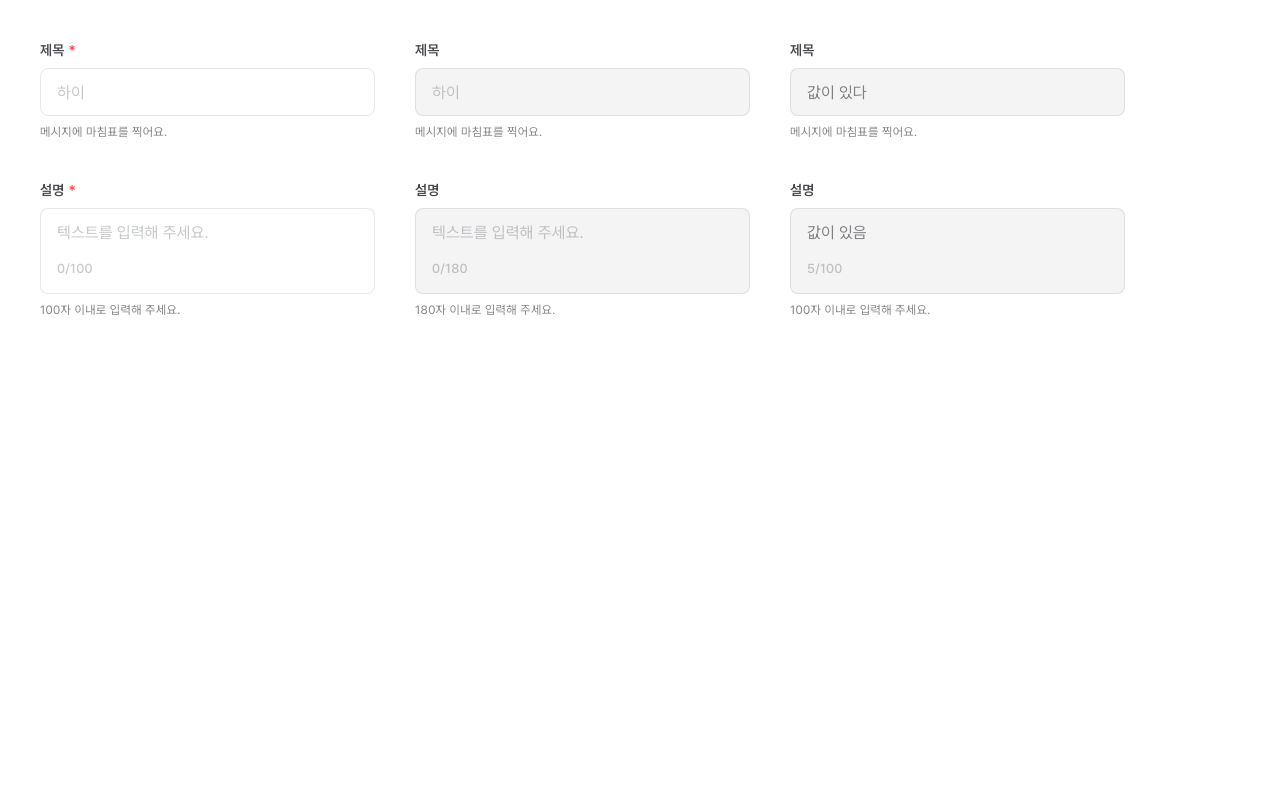
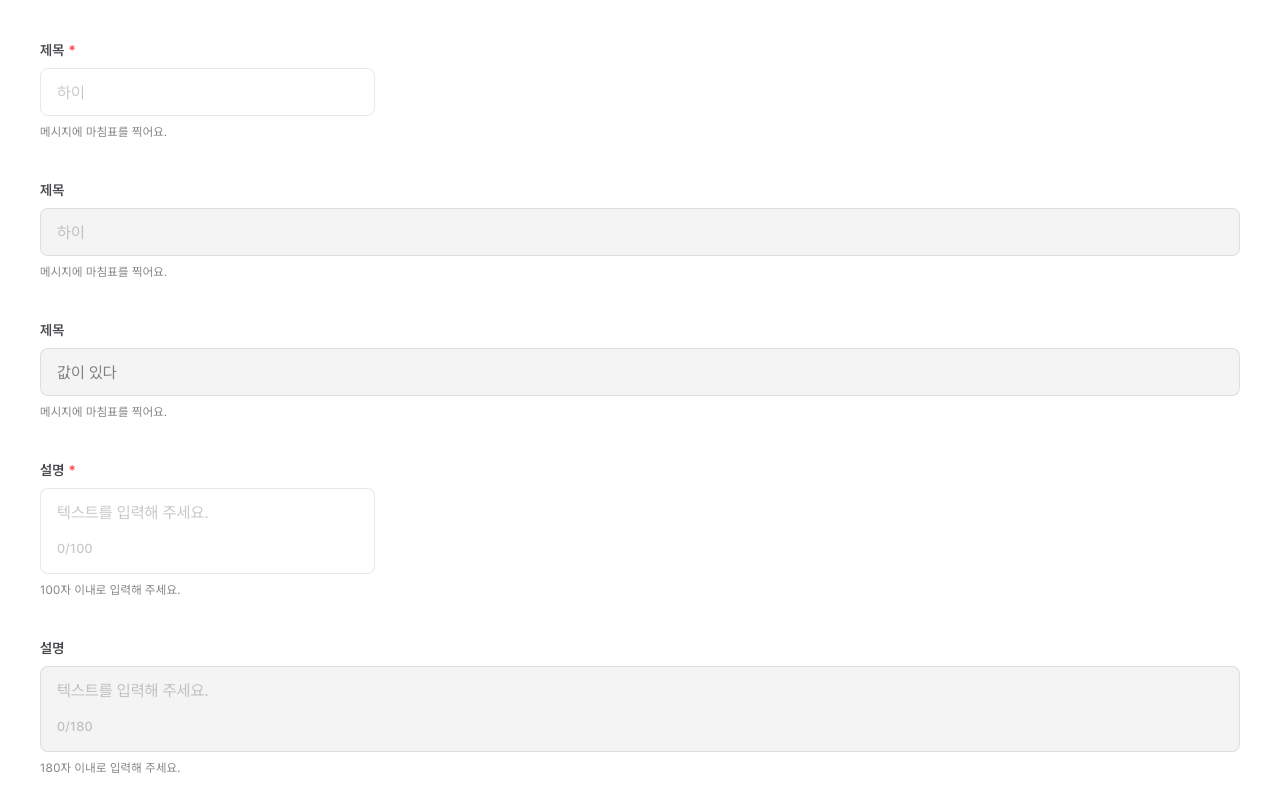
Before and after one commit to gustn99/ai-lex-web, a React (Vite) app: page / in a window 1280 px wide. Shown: the top 800 px of the page. Built offline with nearby package versions, Linux system fonts and the light colour scheme.

Commit message:
fix: 고정폭 스타일 제거

```diff
--- a/src/components/common/InputField.tsx
+++ b/src/components/common/InputField.tsx
@@ -36,7 +36,7 @@ export default function InputField({
 	};
 
 	return (
-		<div className="flex w-[335px] flex-col gap-2">
+		<div className="flex w-full flex-col gap-2">
 			{label && (
 				<label htmlFor={inputId} className="text-label-01-normal text-label-neutral flex items-center font-semibold">
 					{label}
--- a/src/components/common/TextareaField.tsx
+++ b/src/components/common/TextareaField.tsx
@@ -34,7 +34,7 @@ export default function TextareaField({
 	}, [value]);
 
 	return (
-		<div className="flex w-[335px] flex-col gap-2">
+		<div className="flex w-full flex-col gap-2">
 			{label && (
 				<label htmlFor={textareaId} className="text-label-01-normal text-label-neutral flex items-center font-semibold">
 					{label}
--- a/src/pages/Home/Home.tsx
+++ b/src/pages/Home/Home.tsx
@@ -9,6 +9,7 @@ export default function Home() {
 	return (
 		<div className="flex flex-wrap gap-10 p-10">
 			{/* 필수 항목 */}
+			<div className="w-[335px]">
 				<InputField
 					label="제목"
 					value={value}
@@ -18,6 +19,7 @@ export default function Home() {
 					onChange={(e) => setValue(e.target.value)}
 					onClear={() => setValue('')}
 				/>
+			</div>
 
 			{/* disabled + placeholder */}
 			<InputField
@@ -41,6 +43,7 @@ export default function Home() {
 				onClear={() => setValue('')}
 			/>
 
+			<div className="w-[335px]">
 				<TextareaField
 					label="설명"
 					value={text}
@@ -49,6 +52,7 @@ export default function Home() {
 					description="100자 이내로 입력해 주세요."
 					required
 				/>
+			</div>
 
 			<TextareaField
 				label="설명"
```
Lines whose indentation alone changed are shown as unchanged.
